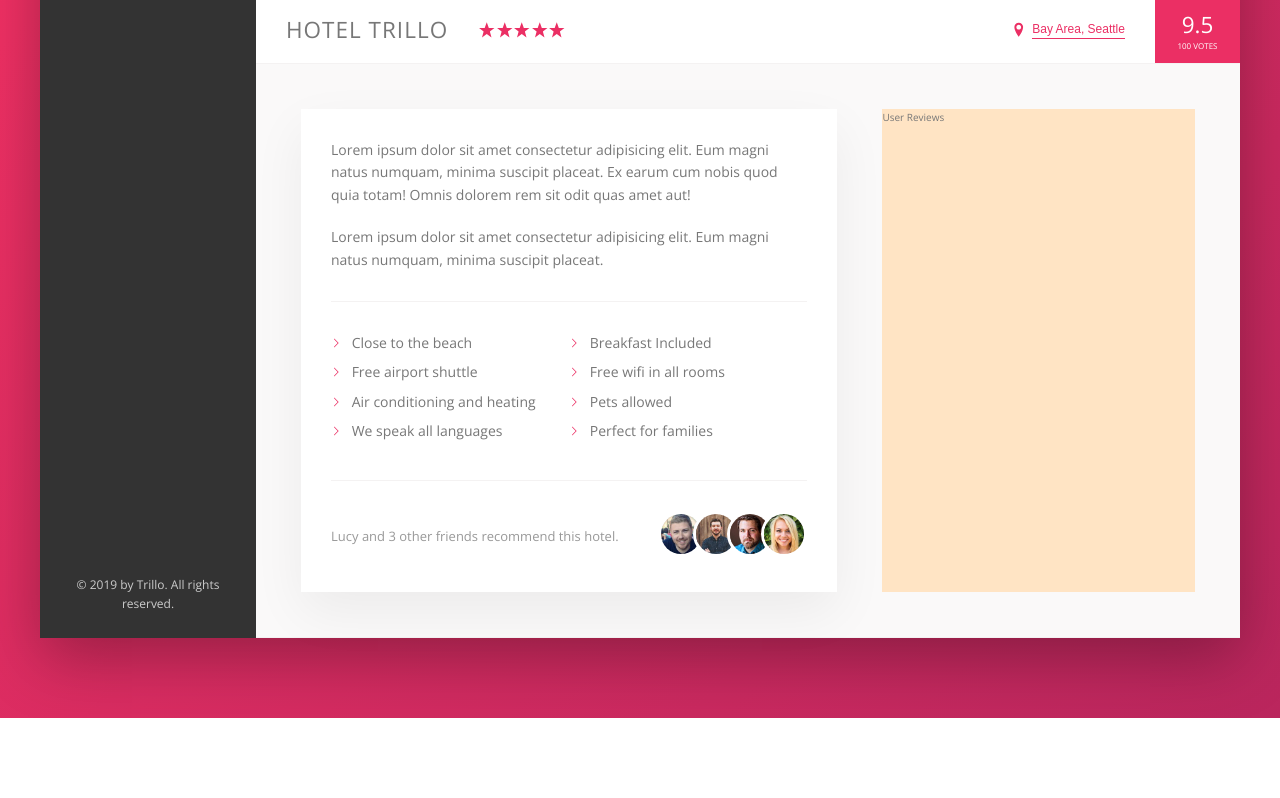
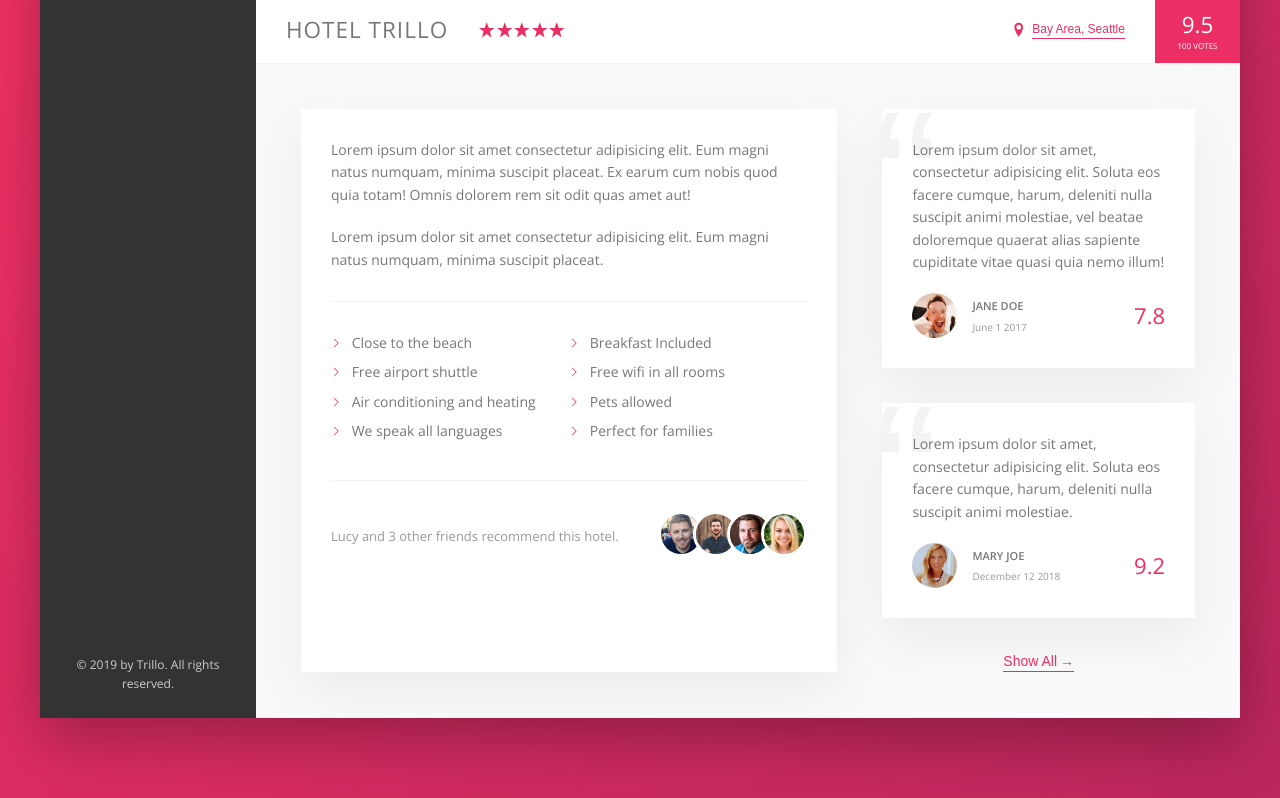
Before and after one commit to skmuddamsetty/css-projects, a website: page Trillo/index.html in a window 1280 px wide. Shown: the part 538-1336 px from the top of the page. Before the commit the page ends 1256 px from the top, so only its background shows below. Drawn offline with nearby package versions, Linux system fonts and the light colour scheme.

Commit message:
Finished the Users Review Section

```diff
--- a/Trillo/index.html
+++ b/Trillo/index.html
@@ -204,7 +204,58 @@
               </div>
             </div>
             <div class="user-reviews">
-              User Reviews
+              <figure class="review">
+                <blockquote class="review__text">
+                  Lorem ipsum dolor sit amet, consectetur adipisicing elit.
+                  Soluta eos facere cumque, harum, deleniti nulla suscipit animi
+                  molestiae, vel beatae doloremque quaerat alias sapiente
+                  cupiditate vitae quasi quia nemo illum!
+                </blockquote>
+                <figcaption class="review__user">
+                  <img
+                    src="img/user-1.jpg"
+                    alt="User 1"
+                    class="review__photo"
+                  />
+                  <div class="review__user-box">
+                    <p class="review__user-name">
+                      Jane Doe
+                    </p>
+                    <p class="review__user-date">
+                      June 1 2017
+                    </p>
+                  </div>
+                  <div class="review__rating">
+                    7.8
+                  </div>
+                </figcaption>
+              </figure>
+              <figure class="review">
+                <blockquote class="review__text">
+                  Lorem ipsum dolor sit amet, consectetur adipisicing elit.
+                  Soluta eos facere cumque, harum, deleniti nulla suscipit animi
+                  molestiae.
+                </blockquote>
+                <figcaption class="review__user">
+                  <img
+                    src="img/user-2.jpg"
+                    alt="User 1"
+                    class="review__photo"
+                  />
+                  <div class="review__user-box">
+                    <p class="review__user-name">
+                      Mary Joe
+                    </p>
+                    <p class="review__user-date">
+                      December 12 2018
+                    </p>
+                  </div>
+                  <div class="review__rating">
+                    9.2
+                  </div>
+                </figcaption>
+              </figure>
+              <button class="btn-inline">Show All<span>&rarr;</span></button>
             </div>
           </div>
         </main>
--- a/Trillo/sass/_components.scss
+++ b/Trillo/sass/_components.scss
@@ -238,9 +238,17 @@
   background-color: transparent;
   cursor: pointer;
   transition: all 0.2s;
+  & span {
+    margin-left: 3px;
+    transition: margin-left 0.2s;
+  }
   &:hover {
     color: var(--color-grey-dark-1);
+    span {
+      margin-left: 8px;
+    }
   }
+
   &:focus {
     outline: none;
     animation: pulsate 1s infinite;
@@ -317,3 +325,58 @@
     }
   }
 }
+
+// Reviews
+.review {
+  background-color: #fff;
+  box-shadow: var(--shadow-light);
+  padding: 3rem;
+  margin-bottom: 3.5rem;
+  position: relative;
+
+  &__text {
+    margin-bottom: 2rem;
+    z-index: 10;
+    position: relative;
+    overflow: hidden;
+  }
+  &__user {
+    display: flex;
+    align-items: center;
+  }
+  &__photo {
+    height: 4.5rem;
+    width: 4.5rem;
+    border-radius: 50%;
+    margin-right: 1.5rem;
+  }
+  &__user-box {
+    margin-right: auto;
+  }
+  &__user-name {
+    text-transform: uppercase;
+    font-weight: 600;
+    font-size: 1.1rem;
+    margin-bottom: 0.4rem;
+  }
+  &__user-date {
+    font-size: 1rem;
+    color: var(--color-grey-dark-3);
+  }
+  &__rating {
+    color: var(--color-primary);
+    font-size: 2.2rem;
+    font-weight: 300;
+  }
+  &::before {
+    content: '\201C';
+    position: absolute;
+    top: -2.75rem;
+    left: -1rem;
+    font-size: 20rem;
+    line-height: 1;
+    color: var(--color-grey-light-2);
+    font-family: sans-serif;
+    z-index: 1;
+  }
+}
--- a/Trillo/sass/_layout.scss
+++ b/Trillo/sass/_layout.scss
@@ -38,10 +38,11 @@
   padding: 4.5rem;
   background-color: var(--color-grey-light-1);
   border-bottom: var(--line);
+  font-size: 1.4rem;
 }
 
 .description {
-  font-size: 1.4rem;
+  // font-size: 1.4rem; // inherited from parent element with detail class
   background-color: #fff;
   flex: 0 0 60%;
   margin-right: 4.5rem;
@@ -49,6 +50,8 @@
   padding: 3rem;
 }
 .user-reviews {
-  background-color: bisque;
   flex: 1;
+  display: flex;
+  flex-direction: column;
+  align-items: center;
 }
```
Also changed, not shown: Trillo/css/style.css.
